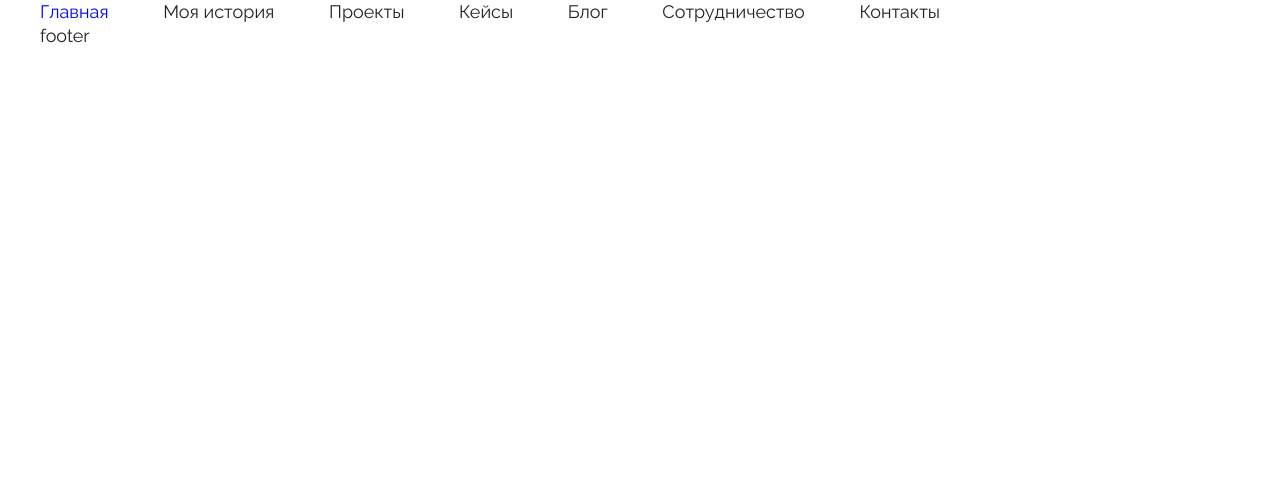
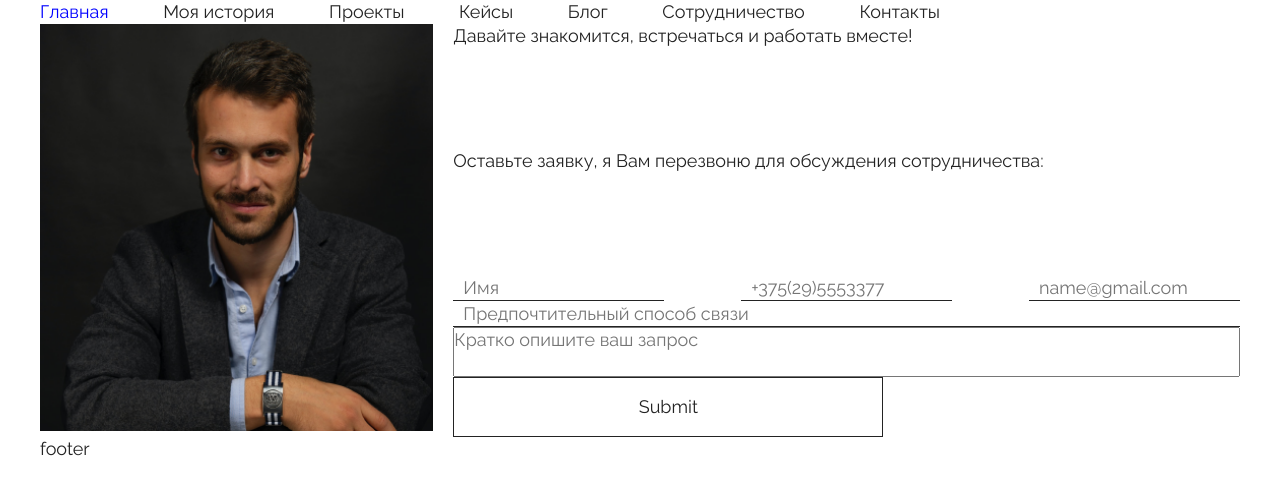
Before and after one commit to kerus2014/ilya-landing, a React (Create React App) app: page / in a window 1280 px wide. Shown: the top 494 px of the page. Built offline with nearby package versions, Linux system fonts and the light colour scheme.

Commit message:
feat: add FeedBackBlock and FeedBackFormComponent

```diff
--- /dev/null
+++ b/src/components/FeedBackBlock/index.module.scss
@@ -0,0 +1,12 @@
+.container {
+  display: flex;
+  gap: 20px;
+}
+
+.imageContainer {
+  width: calc(100% / 12 * 4);
+}
+
+.formContainer {
+  width: calc(100% / 12 * 8);
+}
--- /dev/null
+++ b/src/components/FeedBackBlock/index.tsx
@@ -0,0 +1,20 @@
+import logo from "../../assets/pics/feedBackPhoto.png";
+import { Container } from "../Container";
+import FeedBackForm from "../FeedBackForm";
+import styles from "./index.module.scss";
+const FeedBackBlock = () => {
+  return (
+    <Container>
+      <div className={styles.container}>
+        <div className={styles.imageContainer}>
+          <img src={logo} alt="feedBackLogo" />
+        </div>
+        <div className={styles.formContainer}>
+          <FeedBackForm />
+        </div>
+      </div>
+    </Container>
+  );
+};
+
+export default FeedBackBlock;
--- /dev/null
+++ b/src/components/FeedBackForm/index.module.scss
@@ -0,0 +1,47 @@
+@import "../../styles/variables.scss";
+$padding: 10px;
+.container {
+  display: flex;
+  flex-direction: column;
+  justify-content: space-between;
+  height: 100%;
+}
+
+.formContainer {
+  display: flex;
+  flex-direction: column;
+}
+
+.inputs {
+  display: flex;
+  justify-content: space-between;
+}
+
+.input {
+  outline: 0;
+  border: none;
+  border-bottom: 1px solid $textColor;
+  padding-left: $padding;
+  height: 26px;
+}
+
+.textarea {
+  outline: 0;
+  resize: none;
+}
+
+.submit {
+  max-width: 430px;
+  height: 60px;
+  border: 1px solid $textColor;
+  background: transparent;
+  transition: all 0.2s;
+  cursor: pointer;
+  &:hover {
+    border-color: $primaryColor;
+  }
+  &:active {
+    border-color: $primaryColor;
+    background-color: $primaryColor;
+  }
+}
--- /dev/null
+++ b/src/components/FeedBackForm/index.tsx
@@ -0,0 +1,51 @@
+import styles from "./index.module.scss";
+const FeedBackForm = () => {
+  return (
+    <div className={styles.container}>
+      <h3>
+        Давайте знакомится, встречаться и работать <b>вместе</b>!
+      </h3>
+      <h4>Оставьте заявку, я Вам перезвоню для обсуждения сотрудничества:</h4>
+      <form className={styles.formContainer} id="form" action="">
+        <div className={styles.inputs}>
+          <input
+            className={styles.input}
+            type="text"
+            name="username"
+            placeholder="Имя"
+          />
+          <input
+            className={styles.input}
+            type="tel"
+            name="phonenumber"
+            placeholder="+375(29)5553377"
+          />
+          <input
+            className={styles.input}
+            type="email"
+            name="email"
+            placeholder="name@gmail.com"
+          />
+        </div>
+        <input
+          className={styles.input}
+          type="text"
+          name="nickname"
+          placeholder="Предпочтительный способ связи"
+        />
+        <textarea
+          className={styles.textarea}
+          name="textarea"
+          placeholder="Кратко опишите ваш запрос"
+        ></textarea>
+        <input
+          className={styles.submit}
+          type="submit"
+          placeholder="Отправить"
+        />
+      </form>
+    </div>
+  );
+};
+
+export default FeedBackForm;
--- /dev/null
+++ b/src/declarations.d.ts
@@ -0,0 +1 @@
+declare module "*.png";
--- a/src/pages/Home/index.tsx
+++ b/src/pages/Home/index.tsx
@@ -1,5 +1,9 @@
-import { LinkWithArrow } from "../../components/LinkWithArrow";
+import FeedBackBlock from "../../components/FeedBackBlock";
 
 export const Home = () => {
-  return <></>;
+  return (
+    <>
+      <FeedBackBlock />
+    </>
+  );
 };
--- a/src/styles/index.scss
+++ b/src/styles/index.scss
@@ -1,7 +1,7 @@
 @import "./fonts.scss";
 @import "./variables.scss";
 
-*{
+* {
   box-sizing: border-box;
   list-style: none;
   text-decoration: none;
@@ -9,3 +9,7 @@
   padding: 0px;
   color: $textColor;
 }
+
+img {
+  width: 100%;
+}
```
Also changed, not shown: src/components/Layout/index.tsx (+10 -11 lines), src/pages/Projects/index.tsx (+2 -5 lines), .prettierrc.json, src/assets/pics/feedBackPhoto.png (added).
